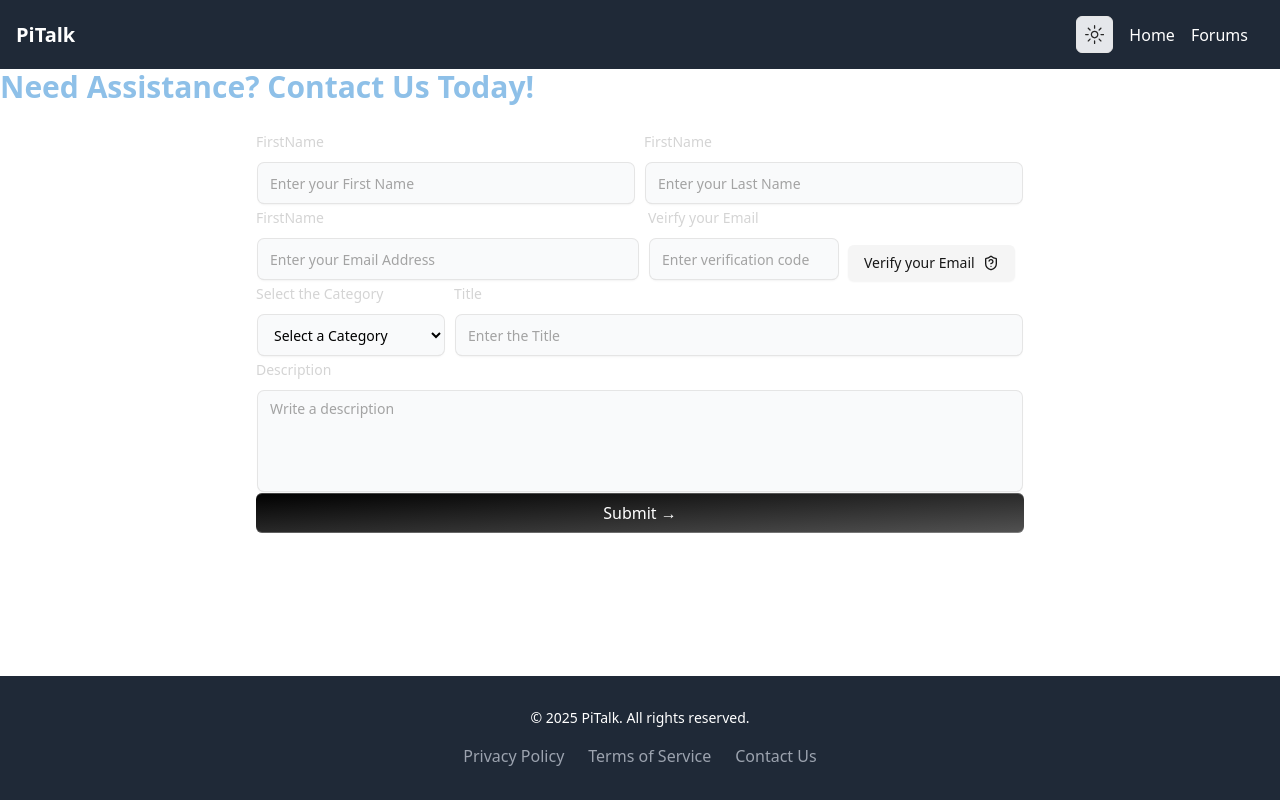
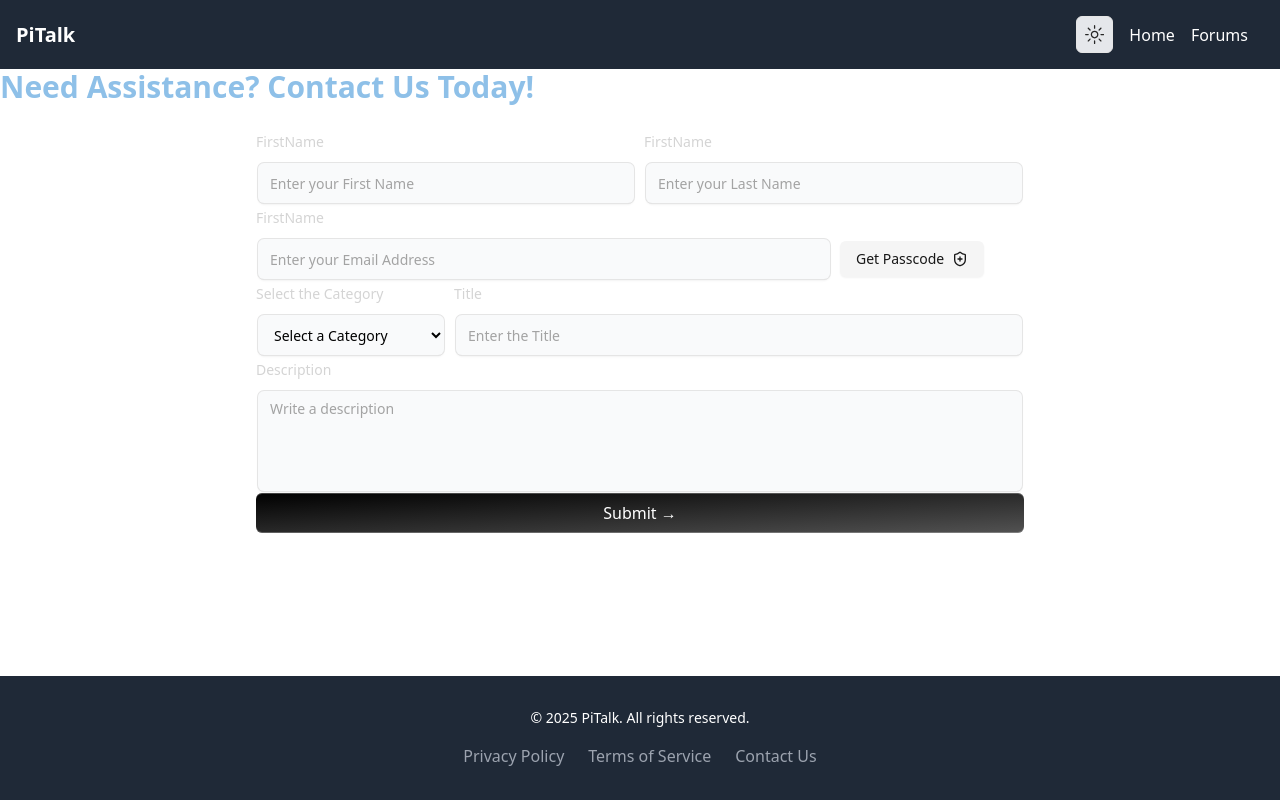
Before and after one commit to adityakashyap5047/PiTalk, a Next.js app: page /contact-us in a window 1280 px wide. Built offline with nearby package versions, Linux system fonts and the light colour scheme.

Commit message:
designing the verifying code

```diff
--- a/app/api/send-code/route.js
+++ b/app/api/send-code/route.js
@@ -7,7 +7,7 @@ export async function POST(request) {
 
         //verify the form data
         if(!email || !passcode || !passcode){
-            return Response.json({ error: 'All fields are required.' }, {status: 400});
+            return Response.json({ message: 'All fields are required.' }, {status: 400});
         }
 
         //authentication the credentials of user
--- a/app/contact-us/ContactUs.js
+++ b/app/contact-us/ContactUs.js
@@ -8,7 +8,7 @@ import { Input } from "@/components/ui/input";
 import { Vortex } from "@/components/ui/vortex";
 import { Textarea } from "@/components/ui/textarea";
 import { Button } from "@/components/ui/button";
-import { svg_retry, svg_verified, svg_verify, svg_verifying } from "@/components/svg";
+import { svg_retry, svg_send, svg_verified, svg_verify, svg_verifying } from "@/components/svg";
 import { Select } from "@/components/ui/select";
 import { useState } from 'react';
 import { ToastAction } from "@/components/ui/toast"
@@ -18,7 +18,8 @@ import axios from 'axios';
 
 const SignupFormDemo = () => {
 
-  const [isVerified, setIsVerified] = useState(false);
+  const [isSentPasscode, setIsSentPasscode] = useState(false);
+  const [isSendingPasscode, setIsSendingPasscode] = useState(false);
 
   const { toast } = useToast();
 
@@ -47,9 +48,9 @@ const SignupFormDemo = () => {
     }
   })
 
-  const handleEmailVerification = async () => {
+  const handleSendPasscode = async () => {
     try{
-
+      setIsSendingPasscode(true);
       const { firstName, lastName, email } = form.getValues();
 
       const code = () => {
@@ -70,7 +71,10 @@ const SignupFormDemo = () => {
         passcode
       })
       console.log(response);
+      setIsSendingPasscode(false);
+      setIsSentPasscode(true);
     } catch (error) {
+      setIsSendingPasscode(false);
       console.log(error)
     }
 
@@ -166,7 +170,7 @@ const SignupFormDemo = () => {
               name="email"
               control={form.control}
               render={({ field }) => (
-                <FormItem className="md:w-1/2">
+                <FormItem className={!isSentPasscode ? `md:w-3/4` : `md:w-1/2`}>
                   <FormLabel className="text-neutral-300 text-sm max-w-sm mt-2 dark:text-neutral-600">FirstName</FormLabel>
                   <FormControl>
                     <Input placeholder="Enter your Email Address"
@@ -181,11 +185,17 @@ const SignupFormDemo = () => {
                 </FormItem>
               )}
             />
-        <FormField
+            {!isSentPasscode && <Button variant="secondary" className="mt-4 md:mt-9 h-9 w-1/2 md:w-auto mx-auto" type="button" onClick={handleSendPasscode}
+            >{!isSendingPasscode ? (
+              <>Get Passcode {svg_send}</>
+            )  : (
+              <>Sending <span className="animate-bounce">{svg_verifying}</span></>
+            )}</Button>}
+        {isSentPasscode && <div className="flex flex-col md:flex-row md:space-x-2"><FormField
               name="passcode"
               control={form.control}
               render={({ field }) => (
-                <FormItem className="md:w-1/4">
+                <FormItem className="md:w-1/2">
                   <FormLabel className="text-neutral-300 text-sm max-w-sm mt-2 dark:text-neutral-600">Veirfy your Email</FormLabel>
                   <FormControl>
                     <Input placeholder="Enter verification code"
@@ -200,8 +210,8 @@ const SignupFormDemo = () => {
                 </FormItem>
               )}
             />
-  <Button variant="secondary" className="mt-10 h-9" type="button" onClick={handleEmailVerification}
->Verify your Email {svg_verify}</Button>
+  <Button variant="secondary" className="mt-10 h-9" type="button"
+>Verify your Email {svg_verify}</Button></div>}
 </div>
         <div>
           {/* <div className="flex flex-col md:flex-row md:space-x-2">
```
Also changed, not shown: components/svg.js.
